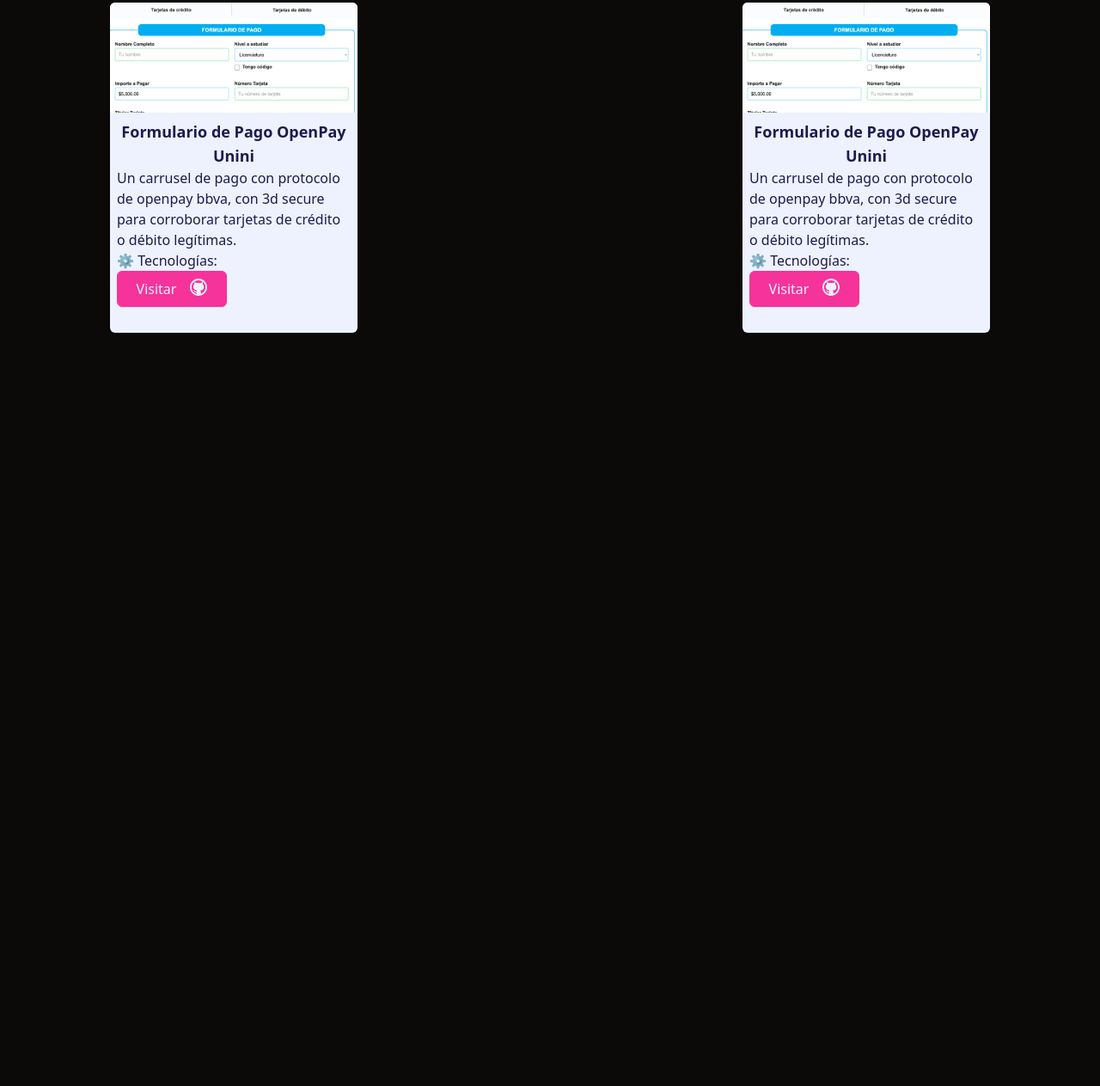
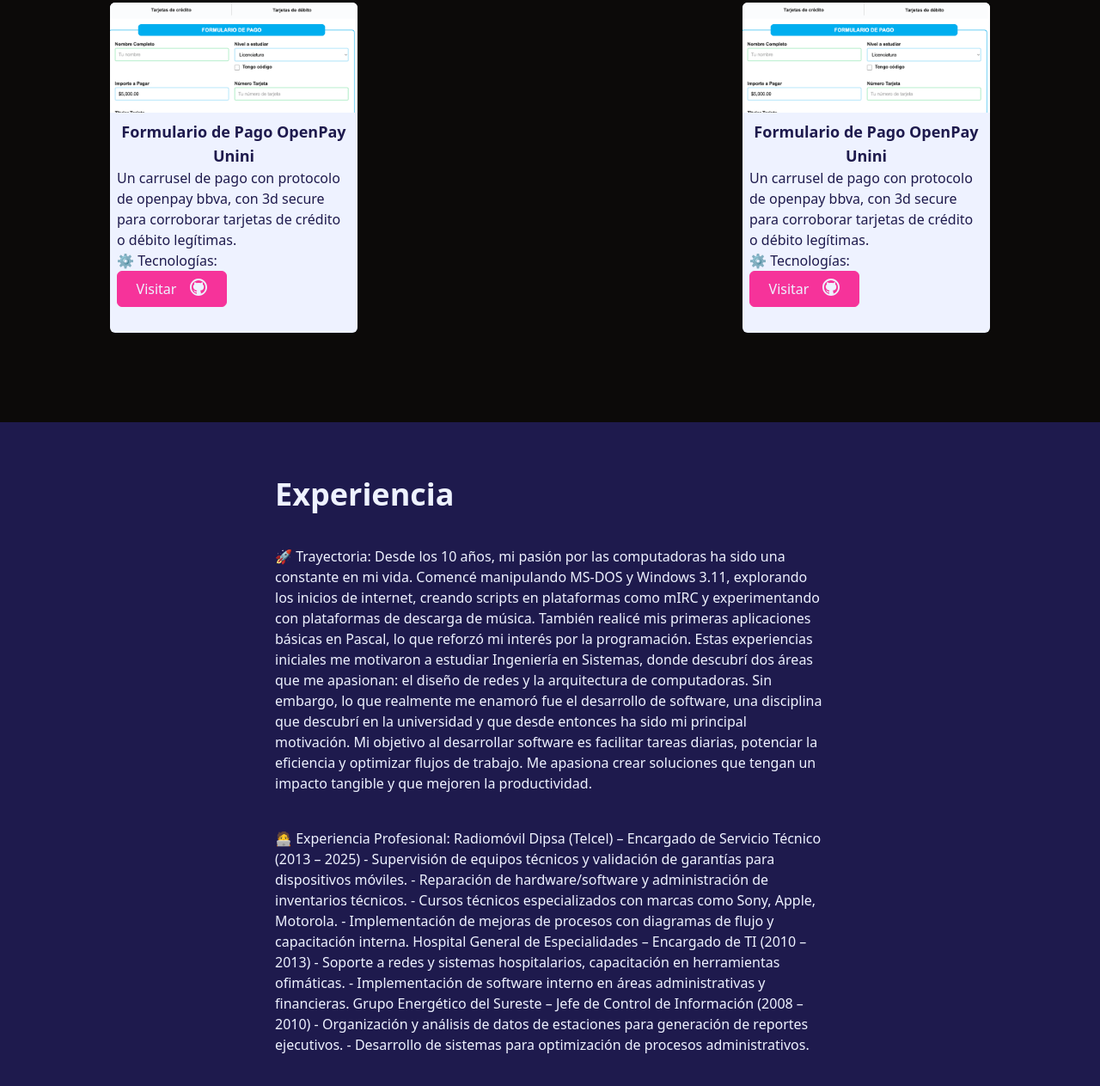
Before and after one commit to namilak-22/portfolio, a website with bundled scripts: page src/index.html in a window 1280 px wide. Shown: the part 1325-2588 px from the top of the page at 86% size. Before the commit the page ends 1816 px from the top, so only its background shows below. Built offline with nearby package versions, Linux system fonts and the light colour scheme.

Commit message:
add experiencie section

```diff
--- a/src/index.html
+++ b/src/index.html
@@ -168,32 +168,26 @@
       </article>
     </section>
 
-    <section class="py-16" >
+    <section class="py-16">
       <div class="mx-auto max-w-72 sm:max-w-screen-sm lg:max-w-screen-lg">
         <h3 class="text-4xl font-semibold">Proyectos</h3>
-        <ul id="projects" class="text-indigo-950 py-10 flex flex-wrap justify-between gap-20">
+        <ul
+          id="projects"
+          class="flex flex-wrap justify-between gap-20 py-10 text-indigo-950"
+        >
           <template data-template="project-card">
-
             <li class="h-96 w-72 overflow-hidden rounded-md bg-indigo-50">
-            <img
-              class="h-1/3 w-full object-cover"
-              src=""
-              alt=""
-            />
-            <div class=" flex h:2/3  flex-col justify-between p-2">
-              <h4 class="text-center text-lg font-bold">
-
-              </h4>
+              <img class="h-1/3 w-full object-cover" src="" alt="" />
+              <div class="h:2/3 flex flex-col justify-between p-2">
+                <h4 class="text-center text-lg font-bold"></h4>
+                <p></p>
                 <p>
-
-              </p>
-              <p>
-
                   <span class="font-bold"></span>
                 </p>
-              <a href="" target="_blank"><!-- poner el repositorio de github -->
+                <a href="" target="_blank"
+                  ><!-- poner el repositorio de github -->
                   <button
-                class="flex w-32 justify-center gap-4 rounded-md border-1 border-pink-500 bg-pink-500 py-2 text-indigo-50 transition-colors duration-300 hover:bg-indigo-50 hover:text-pink-500 cursor-pointer m-0"
+                    class="m-0 flex w-32 cursor-pointer justify-center gap-4 rounded-md border-1 border-pink-500 bg-pink-500 py-2 text-indigo-50 transition-colors duration-300 hover:bg-indigo-50 hover:text-pink-500"
                   >
                     <span>Visitar</span>
                     <svg
@@ -230,6 +224,47 @@
         </ul>
       </div>
     </section>
+
+    <section id="experience" class="bg-indigo-950 py-16">
+      <article
+        class="sm: lg:max-screen-lg mx-auto flex max-w-72 max-w-screen-sm flex-col gap-10"
+      >
+        <h3 class="text-4xl font-semibold">Experiencia</h3>
+        <p>
+          <span>🚀 Trayectoria: </span>
+          Desde los 10 años, mi pasión por las computadoras ha sido una
+          constante en mi vida. Comencé manipulando MS-DOS y Windows 3.11,
+          explorando los inicios de internet, creando scripts en plataformas
+          como mIRC y experimentando con plataformas de descarga de música.
+          También realicé mis primeras aplicaciones básicas en Pascal, lo que
+          reforzó mi interés por la programación. Estas experiencias iniciales
+          me motivaron a estudiar Ingeniería en Sistemas, donde descubrí dos
+          áreas que me apasionan: el diseño de redes y la arquitectura de
+          computadoras. Sin embargo, lo que realmente me enamoró fue el
+          desarrollo de software, una disciplina que descubrí en la universidad
+          y que desde entonces ha sido mi principal motivación. Mi objetivo al
+          desarrollar software es facilitar tareas diarias, potenciar la
+          eficiencia y optimizar flujos de trabajo. Me apasiona crear soluciones
+          que tengan un impacto tangible y que mejoren la productividad.
+        </p>
+        <p>
+          <span>🧑‍💻 Experiencia Profesional: </span>
+          Radiomóvil Dipsa (Telcel) – Encargado de Servicio Técnico (2013 –
+          2025) - Supervisión de equipos técnicos y validación de garantías para
+          dispositivos móviles. - Reparación de hardware/software y
+          administración de inventarios técnicos. - Cursos técnicos
+          especializados con marcas como Sony, Apple, Motorola. - Implementación
+          de mejoras de procesos con diagramas de flujo y capacitación interna.
+          Hospital General de Especialidades – Encargado de TI (2010 – 2013) -
+          Soporte a redes y sistemas hospitalarios, capacitación en herramientas
+          ofimáticas. - Implementación de software interno en áreas
+          administrativas y financieras. Grupo Energético del Sureste – Jefe de
+          Control de Información (2008 – 2010) - Organización y análisis de
+          datos de estaciones para generación de reportes ejecutivos. -
+          Desarrollo de sistemas para optimización de procesos administrativos.
+        </p>
+      </article>
+    </section>
   </body>
   <script src="./js/navigation.js"></script>
   <script type="module" src="./js/templates.js"></script>
```
Also changed, not shown: src/output.css. Lines whose indentation alone changed are shown as unchanged.
